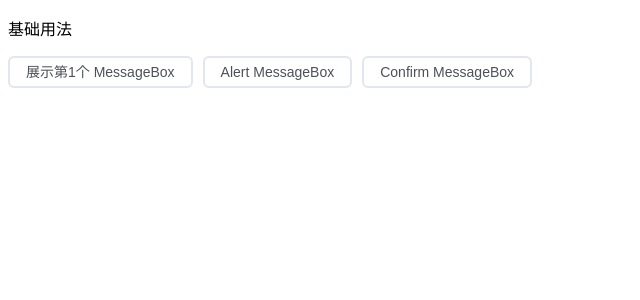
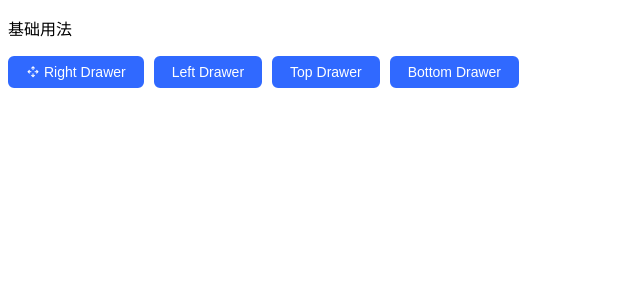
Before and after one commit to liulongbin1314/vue3-ui-library, a Vue app in the folder examples/: page / in a window 1280 px wide. Shown: the top 300 px of the page, without its empty margins (0-640 px from the left). Built offline with nearby package versions, Linux system fonts and the light colour scheme.

Commit message:
实现ADrawer组件的按需导入

```diff
--- a/examples/src/App.vue
+++ b/examples/src/App.vue
@@ -1,5 +1,5 @@
 <template>
-  <MessageBoxTest />
+  <DrawerTest />
 </template>
 
 <script setup>
@@ -14,8 +14,8 @@
 // import MessageTest from './components/MessageTest.vue'
 // import MaskTest from './components/MaskTest.vue'
 // import DialogTest from './components/DialogTest.vue'
-import MessageBoxTest from './components/MessageBoxTest.vue'
-// import DrawerTest from './components/DrawerTest.vue'
+// import MessageBoxTest from './components/MessageBoxTest.vue'
+import DrawerTest from './components/DrawerTest.vue'
 </script>
 
 <style scoped></style>
--- a/examples/src/components/DrawerTest.vue
+++ b/examples/src/components/DrawerTest.vue
@@ -47,6 +47,10 @@
 
 <script setup>
 import { ref } from 'vue'
+import { AIcon, AButton, ADrawer } from '@ui-library/components'
+import '@ui-library/theme/src/icon.scss'
+import '@ui-library/theme/src/button.scss'
+import '@ui-library/theme/src/drawer.scss'
 
 const visible = ref(false)
 const placement = ref('right')
--- a/packages/theme/src/drawer.scss
+++ b/packages/theme/src/drawer.scss
@@ -1,4 +1,9 @@
 @use './common/mixins.scss';
+@use './mask.scss';
+@use './button.scss';
+@use './icon.scss';
+@use './initRoot.scss';
+@use './loading.scss';
 
 $placements: (left, right, top, bottom);
 
```
